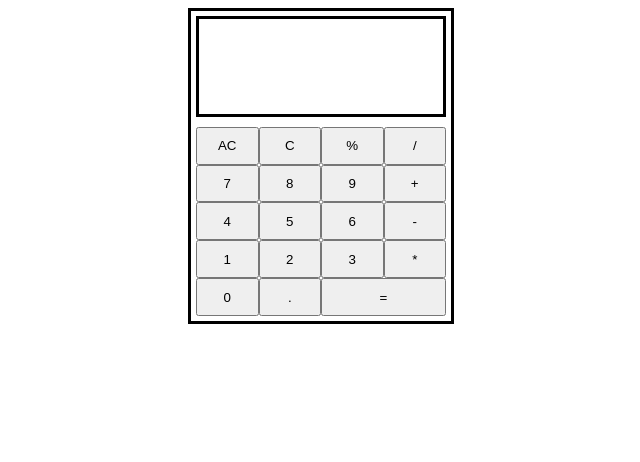
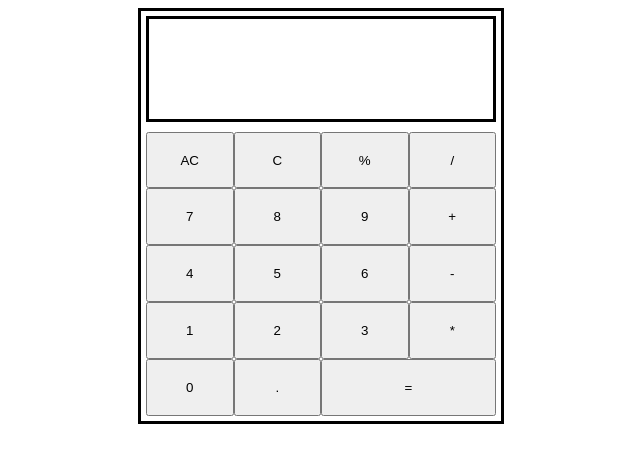
Before and after one commit to Warsame95/Calculator, a plain HTML site: page index.html in a window 1280 px wide. Shown: the whole page, without its empty margins (319-959 px from the left). Drawn offline with Linux system fonts and the light colour scheme.

Commit message:
Readjusted height and width of calculator and display size

```diff
--- a/style.css
+++ b/style.css
@@ -6,8 +6,8 @@
 
 .calculator{
     border: black solid;
-    height: 300px;
-    width: 250px;
+    height: 400px;
+    width: 350px;
     padding: 5px;
     gap: 10px;
     display: flex;
@@ -16,7 +16,7 @@
 
 .display{
     border: black solid;
-    flex: 0.5;
+    flex: 0.35;
 }
 
 .all-buttons{
```
